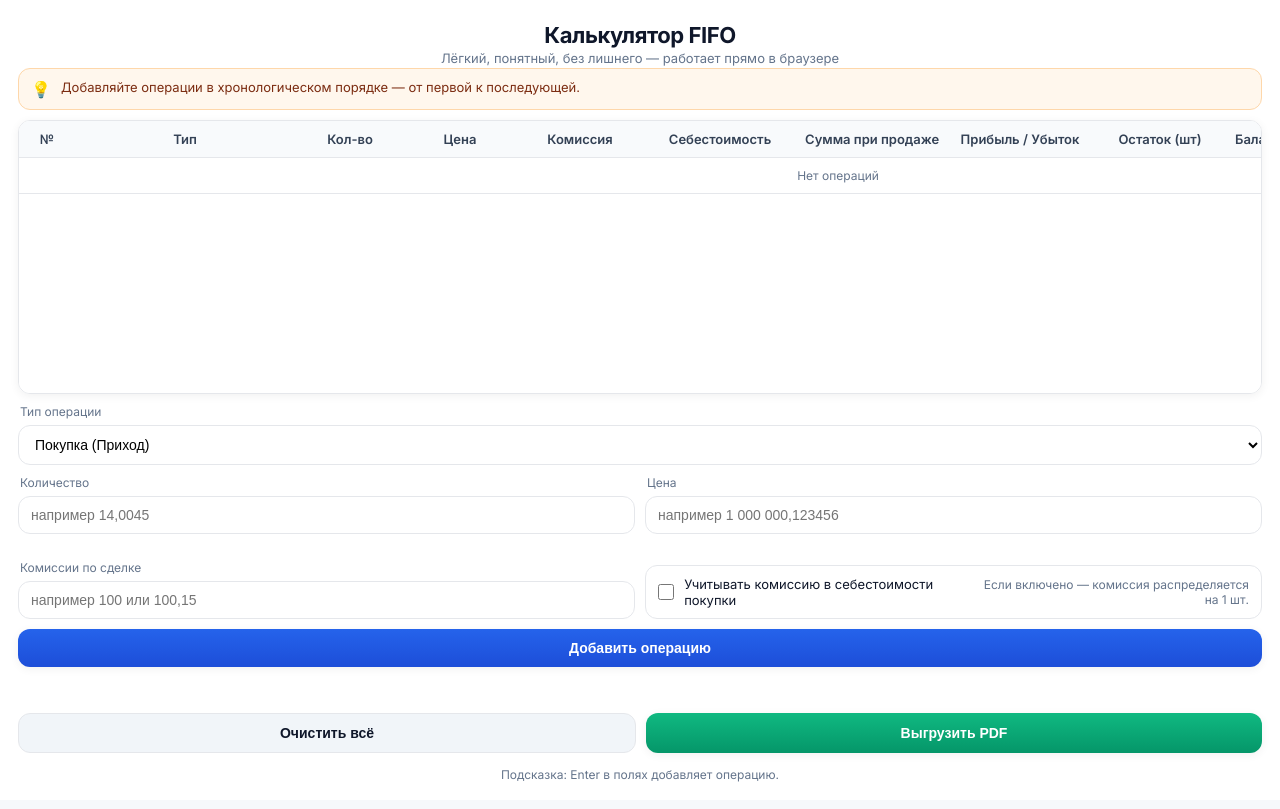
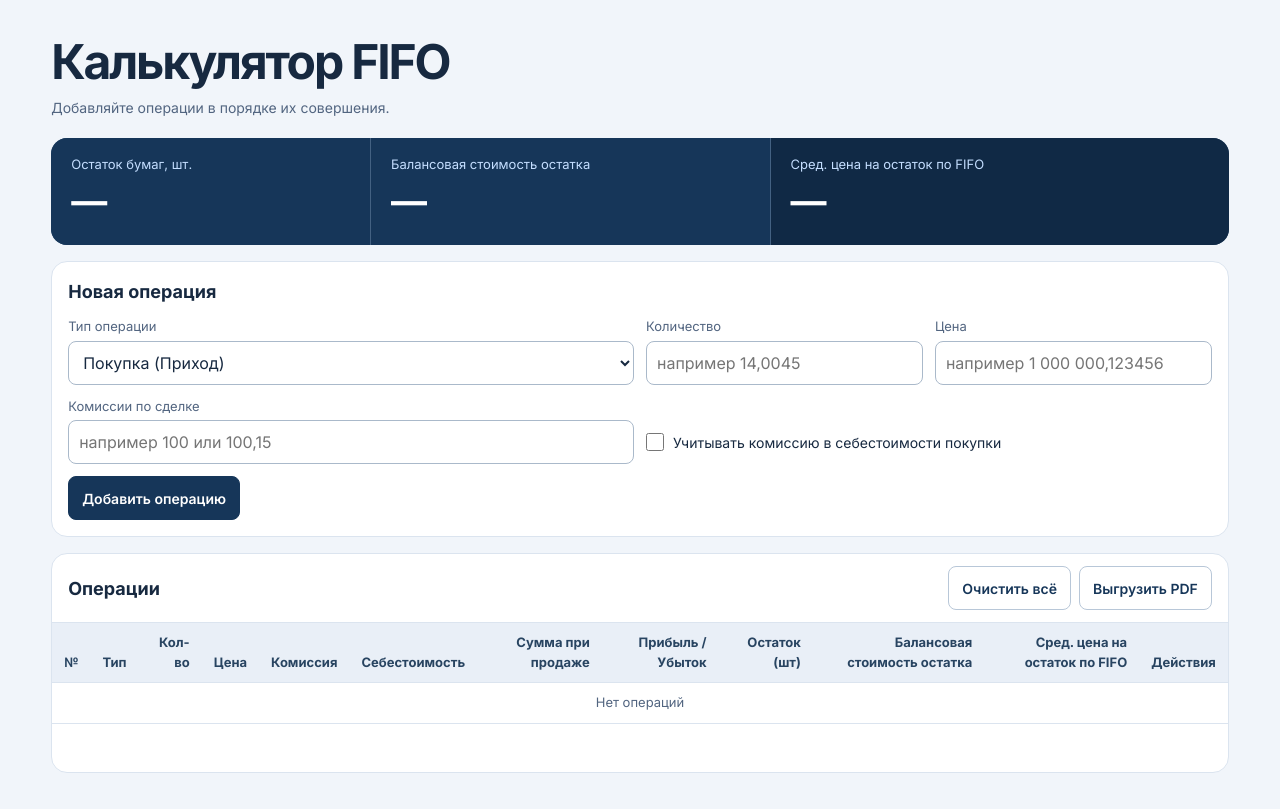
Before and after one commit to botabekov/fifo-calculator, a plain HTML site: page index.html in a window 1280 px wide. Drawn offline with nearby package versions, Linux system fonts and the light colour scheme.

Commit message:
Redesign FIFO calculator and surface portfolio totals

```diff
--- a/index.html
+++ b/index.html
@@ -3,319 +3,86 @@
 <head>
   <meta charset="UTF-8" />
   <meta name="viewport" content="width=device-width, initial-scale=1.0" />
-  <title>Калькулятор FIFO — стильная версия</title>
+  <title>Калькулятор FIFO</title>
 
   <link rel="preconnect" href="https://fonts.googleapis.com">
   <link rel="preconnect" href="https://fonts.gstatic.com" crossorigin>
   <link href="https://fonts.googleapis.com/css2?family=Inter:wght@400;500;600;700&display=swap" rel="stylesheet">
 
   <style>
+
     *, *::before, *::after { box-sizing: border-box; }
-
-    :root{
-      --bg:#f6f8fb;
-      --card:#ffffff;
-      --ink:#0f172a;
-      --muted:#64748b;
-      --line:#e5e7eb;
-
-      --primary:#2563eb;
-      --primary2:#1d4ed8;
-
-      --success1:#10b981;
-      --success2:#059669;
-
-      --danger:#ef4444;
-      --danger2:#dc2626;
-
-      --shadow2: 0 2px 10px rgba(2, 8, 23, .06);
-
-      --r12:12px;
-    }
-
-    html, body{ height:100%; margin:0; }
-    body{
-      font-family: Inter, system-ui, -apple-system, Segoe UI, Roboto, Arial, sans-serif;
-      color:var(--ink);
-      background:
-        radial-gradient(1200px 600px at 10% -10%, rgba(37,99,235,.10), transparent 60%),
-        radial-gradient(900px 600px at 100% 0%, rgba(16,185,129,.10), transparent 55%),
-        var(--bg);
-      overflow:hidden;
-    }
-
-    .container{
-      width:100vw;
-      height:100vh;
-      margin:0;
-      padding: 18px;
-      background: var(--card);
-      overflow: hidden;
-      display:flex;
-      flex-direction: column;
-      gap: 10px;
-    }
-
-    h2{
-      margin: 4px 0 2px;
-      font-size: 22px;
-      letter-spacing: -0.02em;
-      text-align:center;
-    }
-    .subtitle{
-      text-align:center;
-      color:var(--muted);
-      font-size: 13px;
-      margin: 0 0 2px;
-    }
-    .instruction{
-      display:flex;
-      gap:10px;
-      align-items:flex-start;
-      background: #fff7ed;
-      border:1px solid #fed7aa;
-      color:#7c2d12;
-      border-radius: var(--r12);
-      padding: 10px 12px;
-      font-size: 13px;
-      line-height: 1.35;
-      margin: 0;
-      flex: 0 0 auto;
-    }
-    .instruction:before{
-      content:"💡";
-      font-size: 16px;
-      line-height: 1.2;
-      margin-top: 1px;
-    }
-
-    .tableWrap{
-      flex: 1 1 auto;
-      overflow:auto;
-      border-radius: var(--r12);
-      box-shadow: var(--shadow2);
-      border:1px solid var(--line);
-      background:#fff;
-      min-height: 180px;
-    }
-
-    table{
-      width:100%;
-      border-collapse:separate;
-      border-spacing:0;
-      font-size: 13px;
-      table-layout:fixed;
-      min-width: 980px;
-    }
-
-    th,td{
-      border-bottom:1px solid var(--line);
-      padding:10px 10px;
-      text-align:center;
-      background:#fff;
-      white-space: nowrap;
-    }
-
-    thead th{
-      background:#f8fafc;
-      color:#334155;
-      font-weight:600;
-      position: sticky;
-      top: 0;
-      z-index: 2;
-    }
-
-    tbody tr:hover td{ background:#f8fafc; }
-    .muted{color:var(--muted);font-size:12px}
-
-    .purchase td{ background: rgba(37,99,235,.06); }
-    .sale td{ background: rgba(16,185,129,.08); }
-    .transfer td{ background: rgba(245,158,11,.10); }
-
-    #inputBlock{
-      flex: 0 0 auto;
-      display:flex;
-      flex-direction:column;
-      gap:10px;
-    }
-
-    .formRow2{
-      display:grid;
-      grid-template-columns: minmax(0, 1fr) minmax(0, 1fr);
-      gap:10px;
-      align-items:end;
-    }
-    .formRow2.compact{
-      grid-template-columns: minmax(0, 1fr) minmax(0, 1fr);
-    }
-
-    @media (max-width: 560px){
-      .formRow2{ grid-template-columns: 1fr; }
-      .formRow2.compact{ grid-template-columns: 1fr; }
-      table{ min-width: 860px; }
-    }
-
-    .field label{
-      display:block;
-      font-size:12px;
-      color:var(--muted);
-      margin: 0 0 6px 2px;
-      text-align:left;
-    }
-
-    input,select{
-      width:100%;
-      padding:10px 12px;
-      border-radius: 12px;
-      border:1px solid var(--line);
-      font-size: 14px;
-      background:#fff;
-      outline:none;
-      transition: box-shadow .15s ease, border-color .15s ease;
-    }
-    input:focus, select:focus{
-      border-color: rgba(37,99,235,.55);
-      box-shadow: 0 0 0 4px rgba(37,99,235,.12);
-    }
-
-    .checkRow{
-      display:flex;
-      gap:10px;
-      align-items:center;
-      justify-content: space-between;
-      padding: 10px 12px;
-      border:1px solid var(--line);
-      border-radius: 12px;
-      background:#fff;
-    }
-    .checkRow .left{
-      display:flex;
-      gap:10px;
-      align-items:center;
-      color:#0f172a;
-      font-size: 13px;
-      text-align:left;
-    }
-    .checkRow input[type="checkbox"]{
-      width: 18px;
-      height: 18px;
-      margin:0;
-      accent-color: var(--primary);
-    }
-    .checkRow .hint{
-      color: var(--muted);
-      font-size: 12px;
-      text-align:right;
-      white-space: normal;
-    }
-
-    #warn{ margin-top: 2px; min-height: 18px; }
-
-    .btn{
-      border:none;
-      border-radius: 12px;
-      padding: 11px 14px;
-      cursor:pointer;
-      font-size: 14px;
-      font-weight: 600;
-      transition: transform .08s ease, filter .15s ease, background .15s ease;
-      box-shadow: var(--shadow2);
-    }
-    .btn:active{ transform: translateY(1px); }
-
-    #addBtn{
-      background: linear-gradient(180deg, var(--primary), var(--primary2));
-      color:#fff;
-      width:100%;
-    }
-
-    .actions{
-      display:flex;
-      gap:10px;
-      margin-top: 6px;
-    }
-    .actions .btn{ flex:1 }
-
-    #resetBtn{
-      background:#f1f5f9;
-      color:#0f172a;
-      border: 1px solid var(--line);
-      box-shadow: none;
-    }
-
-    #exportBtn{
-      background: linear-gradient(180deg, var(--success1), var(--success2));
-      color:#fff;
-    }
-
-    .btn-del{
-      width: 34px;
-      height: 34px;
-      border-radius: 999px;
-      border: 1px solid rgba(239,68,68,.25);
-      background: rgba(239,68,68,.08);
-      color: var(--danger2);
-      cursor:pointer;
-      font-size: 16px;
-      line-height: 1;
-      transition: background .15s ease, transform .08s ease;
-    }
-    .btn-del:hover{ background: rgba(239,68,68,.14); }
-    .btn-del:active{ transform: translateY(1px); }
-
-    .tip{
-      margin-top: 4px;
-      color: var(--muted);
-      font-size: 12px;
-      text-align: center;
-    }
-
-    .sr-only{
-      position:absolute;
-      width:1px;height:1px;
-      padding:0;margin:-1px;
-      overflow:hidden;clip:rect(0,0,0,0);
-      white-space:nowrap;border:0;
+    :root { color-scheme: light; --navy: #163659; --ink: #172940; --muted: #526580; --line: #dbe4ef; }
+    body { margin: 0; background: #f1f5fa; color: var(--ink); font: 14px/1.5 Inter, system-ui, sans-serif; }
+    .container { max-width: 1550px; margin: auto; padding: 36px clamp(14px, 4vw, 56px); }
+    h1, h2, p, dl, dd { margin: 0; }
+    h1 { font-size: clamp(32px, 5vw, 48px); line-height: 1.1; letter-spacing: -.045em; }
+    h2 { font-size: 18px; }
+    .instruction { margin: 8px 0 20px; color: var(--muted); }
+    .summary { display: grid; grid-template-columns: .8fr 1fr 1.15fr; gap: 1px; border-radius: 16px; overflow: hidden; background: #436182; margin-bottom: 16px; }
+    .summary > div { min-width: 0; background: var(--navy); color: white; padding: 17px 20px; }
+    .summary > div:last-child { background: #102945; }
+    .summary dt { color: #c4deff; font-size: 13px; }
+    .summary dd { font-size: clamp(20px, 3vw, 36px); font-weight: 700; letter-spacing: -.035em; overflow-wrap: anywhere; }
+    .panel { min-width: 0; border: 1px solid var(--line); border-radius: 16px; background: white; }
+    #inputBlock { display: grid; gap: 12px; padding: 16px; margin-bottom: 16px; }
+    .formFields, .formRow2 { display: grid; grid-template-columns: repeat(2, minmax(0, 1fr)); gap: 12px; align-items: end; }
+    .field > label { display: block; margin-bottom: 4px; font-size: 13px; color: var(--muted); }
+    input, select, button { font: inherit; }
+    input:not([type=checkbox]), select { width: 100%; min-height: 44px; border: 1px solid #aab9ca; border-radius: 8px; background: #fff; color: var(--ink); padding: 8px 10px; font-size: 16px; }
+    :focus-visible { outline: 2px solid #226cb1; outline-offset: 3px; }
+    .checkRow { display: flex; align-items: center; gap: 9px; min-height: 44px; cursor: pointer; }
+    .checkRow input { flex: none; width: 18px; height: 18px; margin: 0; accent-color: var(--navy); }
+    .actions, .tableHeader { display: flex; align-items: center; gap: 8px; flex-wrap: wrap; }
+    .tableHeader { justify-content: space-between; padding: 12px 16px; }
+    #warn { color: #9b2639; }
+    #warn:empty { position: absolute; }
+    .btn, .btn-del { min-height: 44px; border-radius: 8px; border: 1px solid #b8c7d8; background: white; color: var(--navy); padding: 8px 13px; cursor: pointer; font-weight: 600; }
+    .btn:hover, .btn-del:hover { background: #e9f1fb; }
+    #addBtn { background: var(--navy); color: white; border-color: var(--navy); justify-self: start; }
+    #addBtn:hover { background: #245581; }
+    .btn:disabled { opacity: .6; cursor: wait; }
+    .btn-del { width: 44px; padding: 0; color: #9b2639; font-size: 18px; }
+    .tableWrap { max-height: 52vh; max-height: 52dvh; min-height: 150px; overflow: auto; border-top: 1px solid var(--line); border-radius: 0 0 15px 15px; }
+    table { width: 100%; border-spacing: 0; font-size: 13px; }
+    th, td { border-bottom: 1px solid var(--line); padding: 10px 12px; text-align: right; }
+    th { position: sticky; top: 0; z-index: 1; background: #e9eff7; color: #284461; vertical-align: bottom; }
+    td { white-space: nowrap; }
+    th:nth-child(2), td:nth-child(2) { text-align: left; }
+    th:last-child, td:last-child, td[colspan] { text-align: center; }
+    tbody tr:nth-child(even) td { background: #f7f9fc; }
+    tbody tr:hover td { background: #edf3fb; }
+    .muted { color: var(--muted); }
+    .summary dd, td { font-variant-numeric: tabular-nums; }
+    .pnl-positive { color: #166344; font-weight: 700; }
+    .pnl-negative { color: #9b2639; font-weight: 700; }
+    @media (max-width: 650px) {
+      .container { padding-top: 22px; }
+      .summary { grid-template-columns: repeat(2, minmax(0, 1fr)); }
+      .summary > div { padding: 10px 12px; }
+      .summary > div:last-child { grid-column: 1 / -1; }
+      .formFields, .formRow2.compact { grid-template-columns: minmax(0, 1fr); }
+      #addBtn { width: 100%; }
     }
   </style>
 </head>
 
 <body>
   <div class="container" id="calcContainer">
-    <div>
-      <h2>Калькулятор FIFO</h2>
-      <div class="subtitle">Лёгкий, понятный, без лишнего — работает прямо в браузере</div>
-      <div class="instruction">Добавляйте операции в хронологическом порядке — от первой к последующей.</div>
-    </div>
+    <header>
+      <h1>Калькулятор FIFO</h1>
+      <p class="instruction">Добавляйте операции в порядке их совершения.</p>
+    </header>
 
-    <div class="tableWrap">
-      <table id="operationsTable" aria-label="Список операций">
-        <thead>
-          <tr>
-            <th style="width:56px">№</th>
-            <th style="width:220px">Тип</th>
-            <th style="width:110px">Кол-во</th>
-            <th style="width:110px">Цена</th>
-            <th style="width:130px">Комиссия</th>
+    <dl class="summary" aria-label="Итоги расчёта" aria-live="polite" aria-atomic="true">
+      <div><dt>Остаток бумаг, шт.</dt><dd id="summaryQty">—</dd></div>
+      <div><dt>Балансовая стоимость остатка</dt><dd id="summaryValue">—</dd></div>
+      <div><dt>Сред. цена на остаток по FIFO</dt><dd id="summaryAvg">—</dd></div>
+    </dl>
 
-            <th style="width:150px">Себестоимость</th>
-            <th style="width:150px">Сумма при продаже</th>
-            <th style="width:150px">Прибыль / Убыток</th>
-
-            <th style="width:130px">Остаток (шт)</th>
-            <th style="width:190px">Балансовая стоимость остатка</th>
-            <th style="width:170px">Сред. стоимость остатка</th>
-
-            <th style="width:72px"><span class="sr-only">Действия</span></th>
-          </tr>
-        </thead>
-        <tbody>
-          <tr><td colspan="12" class="muted">Нет операций</td></tr>
-        </tbody>
-      </table>
-    </div>
-
-    <div id="inputBlock">
+    <section class="panel" id="inputBlock" aria-labelledby="inputTitle">
+      <h2 id="inputTitle">Новая операция</h2>
+      <div class="formFields">
         <div class="field">
           <label for="type">Тип операции</label>
           <select id="type">
@@ -337,6 +104,7 @@
             <input type="text" id="price" placeholder="например 1 000 000,123456" inputmode="decimal" />
           </div>
         </div>
+      </div>
 
       <div class="formRow2 compact" id="purchaseExtraRow" style="display:none;">
         <div class="field">
@@ -344,28 +112,51 @@
           <input type="text" id="commission" placeholder="например 100 или 100,15" inputmode="decimal" />
         </div>
 
-        <div class="field">
-          <label>&nbsp;</label>
-          <div class="checkRow">
-            <div class="left">
+        <label class="checkRow">
           <input type="checkbox" id="includeCommission" />
           <span>Учитывать комиссию в себестоимости покупки</span>
-            </div>
-            <div class="hint">Если включено — комиссия распределяется на 1 шт.</div>
-          </div>
-        </div>
+        </label>
       </div>
 
       <button class="btn" id="addBtn">Добавить операцию</button>
       <div id="warn" class="muted" aria-live="polite"></div>
+    </section>
 
+    <section class="panel" aria-labelledby="operationsTitle">
+      <div class="tableHeader">
+        <h2 id="operationsTitle">Операции</h2>
         <div class="actions">
           <button class="btn" id="resetBtn">Очистить всё</button>
           <button class="btn" id="exportBtn">Выгрузить PDF</button>
         </div>
+      </div>
+      <div class="tableWrap" tabindex="0" role="region" aria-label="Таблица операций с прокруткой">
+        <table id="operationsTable" aria-label="Список операций">
+          <thead>
+            <tr>
+              <th>№</th>
+              <th>Тип</th>
+              <th>Кол-во</th>
+              <th>Цена</th>
+              <th>Комиссия</th>
 
-      <div class="tip">Подсказка: Enter в полях добавляет операцию.</div>
+              <th>Себестоимость</th>
+              <th>Сумма при продаже</th>
+              <th>Прибыль / Убыток</th>
+
+              <th>Остаток (шт)</th>
+              <th>Балансовая стоимость остатка</th>
+              <th>Сред. цена на остаток по FIFO</th>
+
+              <th>Действия</th>
+            </tr>
+          </thead>
+          <tbody>
+            <tr><td colspan="12" class="muted">Нет операций</td></tr>
+          </tbody>
+        </table>
       </div>
+    </section>
   </div>
 
   <script src="https://html2canvas.hertzen.com/dist/html2canvas.min.js"></script>
@@ -425,6 +216,9 @@
       els.export = $('#exportBtn');
 
       els.table = $('#operationsTable');
+      els.summaryQty = $('#summaryQty');
+      els.summaryValue = $('#summaryValue');
+      els.summaryAvg = $('#summaryAvg');
     };
 
     const state = {
@@ -455,6 +249,12 @@
     };
 
     const renderRows = () => {
+      const snapshot = calcRemainSnapshot();
+      const hasOperations = state.ops.length > 0;
+      els.summaryQty.textContent = hasOperations ? fmt6(snapshot.qty) : '—';
+      els.summaryValue.textContent = hasOperations ? fmt6(snapshot.value) : '—';
+      els.summaryAvg.textContent = snapshot.qty > EPS ? fmt6(snapshot.avg) : '—';
+
       const body = els.tableBody;
       body.innerHTML = state.ops.length ? '' : '<tr><td colspan="12" class="muted">Нет операций</td></tr>';
       if (!state.ops.length) return;
@@ -476,7 +276,8 @@
 
         const costCell = Number.isFinite(op.cost) ? fmt6(op.cost) : '';
         const revenueCell = Number.isFinite(op.revenue) ? fmt6(op.revenue) : '';
-        const pnlCell = Number.isFinite(op.pnl) ? fmt6(op.pnl) : '';
+        const pnlClass = op.pnl > 0 ? 'pnl-positive' : op.pnl < 0 ? 'pnl-negative' : '';
+        const pnlCell = op.pnl > 0 ? '+' + fmt6(op.pnl) : fmt6(op.pnl);
 
         const remainCell = Number.isFinite(op.remain) ? fmt6(op.remain) : '';
         const balCell = Number.isFinite(op.balanceCost) ? fmt6(op.balanceCost) : '';
@@ -491,13 +292,13 @@
 
           <td>${costCell}</td>
           <td>${revenueCell}</td>
-          <td>${pnlCell}</td>
+          <td class="${pnlClass}">${pnlCell}</td>
 
           <td>${remainCell}</td>
           <td>${balCell}</td>
           <td>${avgCell}</td>
 
-          <td><button class="btn-del" data-i="${i}" title="Удалить">×</button></td>
+          <td><button class="btn-del" data-i="${i}" title="Удалить операцию ${i+1}" aria-label="Удалить операцию ${i+1}">×</button></td>
         `;
         frag.appendChild(tr);
       });
@@ -729,7 +530,8 @@
       if (ths.length) ths[ths.length - 1].remove();
       clone.querySelectorAll('tbody tr').forEach(tr => {
         const tds = tr.querySelectorAll('td');
-        if (tds.length) tds[tds.length - 1].remove();
+        if (tds.length === 1 && tds[0].colSpan > 1) tds[0].colSpan -= 1;
+        else if (tds.length) tds[tds.length - 1].remove();
       });
 
       // Excel styling
```
Lines whose indentation alone changed are shown as unchanged.
